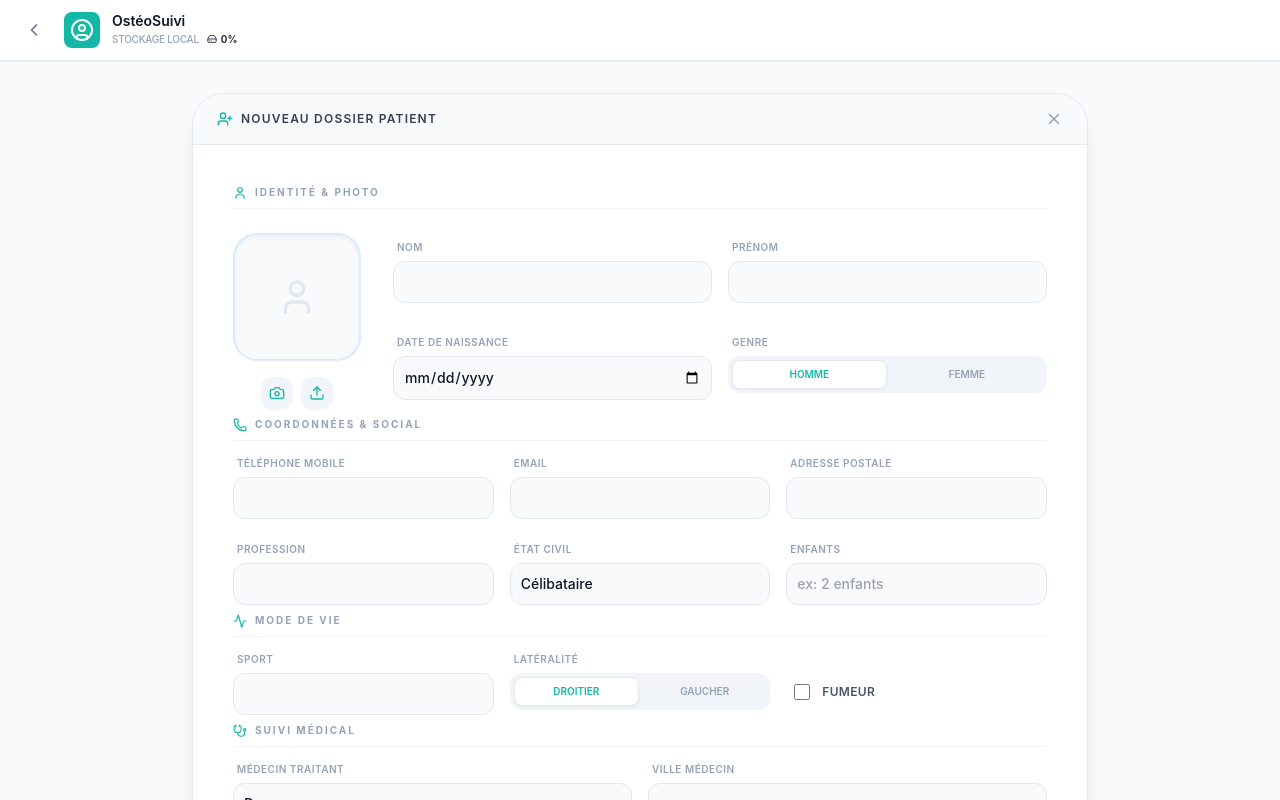
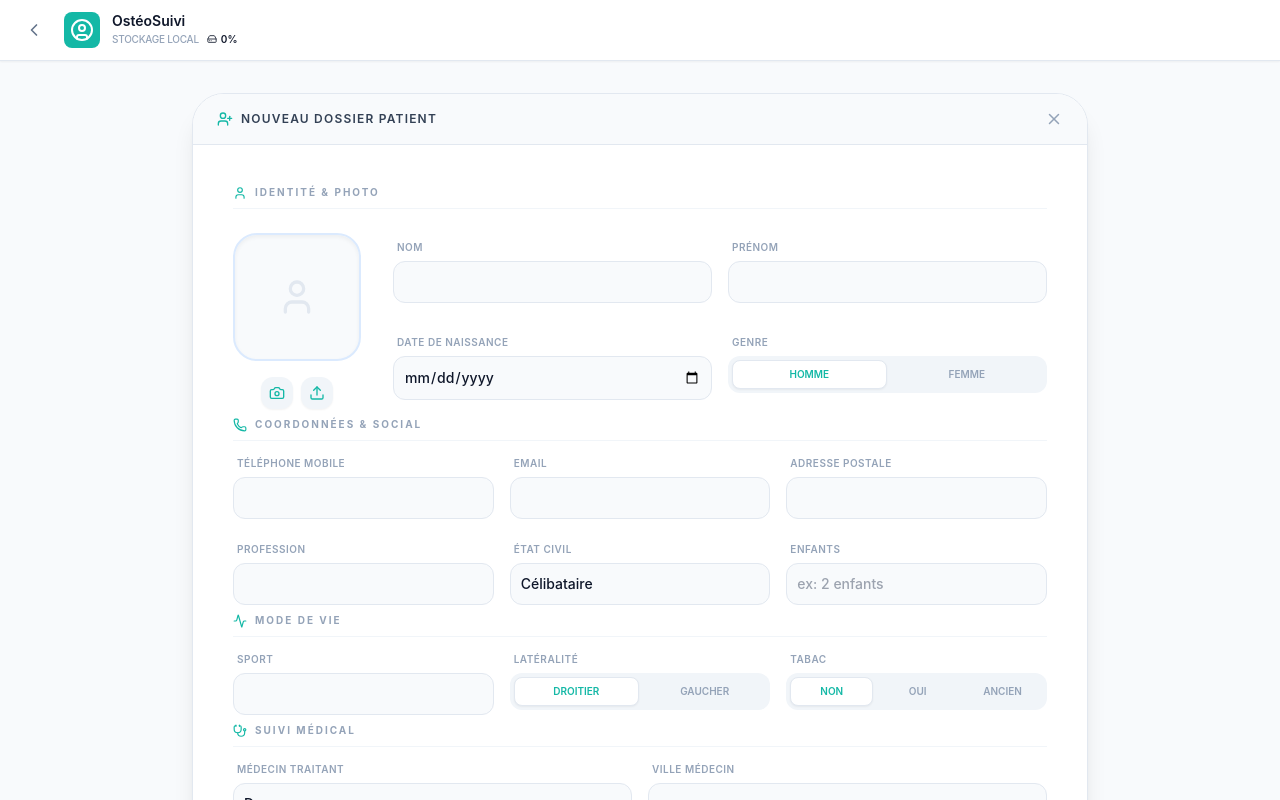
Before and after one commit to FloAFDEV/Franck_BLANCHET, a React (Vite) app: page / in a window 1280 px wide. Both pictures are taken after a click on the button "NOUVEAU". Shown: the top 800 px of the page. Built offline with nearby package versions, Linux system fonts and the light colour scheme.

Commit message:
feat: Add former smoker status and details
Introduces new fields `isFormerSmoker` and `smokerSince` to the `Patient` type to track smoking history.
Updates the `PatientForm` and `PatientDetail` components to include these fields, enhancing patient record completeness.

```diff
--- a/components/PatientDetail.tsx
+++ b/components/PatientDetail.tsx
@@ -2,7 +2,7 @@
 import React, { useState, useEffect, useCallback, useMemo } from 'react';
 import { db } from '../db';
 import { Patient, Session } from '../types';
-import { User, Phone, Briefcase, Calendar, History, Plus, Edit3, Trash2, ChevronDown, Mail, Search, MapPin, Users, Activity, HeartPulse, Stethoscope, ClipboardList, BookOpen, ExternalLink, Eye, Headphones, Info, Filter, X, Scissors, Bone, Ear, Pill, StickyNote } from 'lucide-react';
+import { User, Phone, Briefcase, Calendar, History, Plus, Edit3, Trash2, ChevronDown, Mail, Search, MapPin, Users, Activity, HeartPulse, Stethoscope, ClipboardList, BookOpen, ExternalLink, Eye, Info, X, Scissors, Bone, Ear, Pill, StickyNote } from 'lucide-react';
 import SessionForm from './SessionForm';
 import { getImageUrl, revokeUrl } from '../services/imageService';
 
@@ -22,6 +22,11 @@ const getAge = (birthDate: string) => {
   return age;
 };
 
+const capitalize = (str: string) => {
+  if (!str) return "";
+  return str.charAt(0).toUpperCase() + str.slice(1).toLowerCase();
+};
+
 const SectionHeader = ({ icon: Icon, title }: any) => (
   <div className="flex items-center gap-2 mb-6 text-[10px] font-medium text-slate-400 uppercase tracking-[0.25em] px-1 border-b border-slate-100 dark:border-slate-800 pb-3">
     <Icon size={16} className="text-primary/70" /> {title}
@@ -29,16 +34,17 @@ const SectionHeader = ({ icon: Icon, title }: any) => (
 );
 
 const InfoTag = ({ label, value, icon: Icon, href }: any) => {
+  const displayValue = value && value !== "undefined" ? value : "-";
   const Content = (
-    <div className={`flex items-center gap-3 p-3.5 bg-slate-50 dark:bg-slate-800/40 rounded-2xl border border-slate-100 dark:border-slate-800 transition-all ${href ? 'hover:border-primary group cursor-pointer' : ''}`}>
-      {Icon && <Icon size={16} className={`shrink-0 ${href ? 'text-slate-400 group-hover:text-primary' : 'text-slate-400'}`} />}
+    <div className={`flex items-center gap-3 p-3.5 bg-slate-50 dark:bg-slate-800/40 rounded-2xl border border-slate-100 dark:border-slate-800 transition-all ${href && value ? 'hover:border-primary group cursor-pointer' : ''}`}>
+      {Icon && <Icon size={16} className={`shrink-0 ${href && value ? 'text-slate-400 group-hover:text-primary' : 'text-slate-400'}`} />}
       <div className="min-w-0 flex-1">
         <p className="text-[9px] font-medium text-slate-400 uppercase tracking-tighter mb-0.5">{label}</p>
-        <p className={`text-xs font-semibold truncate ${href ? 'text-slate-700 dark:text-slate-200 group-hover:text-primary' : 'text-slate-700 dark:text-slate-200'}`}>
-          {value || '—'}
+        <p className={`text-xs font-semibold truncate ${href && value ? 'text-slate-700 dark:text-slate-200 group-hover:text-primary' : 'text-slate-700 dark:text-slate-200'}`}>
+          {displayValue}
         </p>
       </div>
-      {href && <ExternalLink size={10} className="text-slate-300 group-hover:text-primary opacity-0 group-hover:opacity-100 transition-all" />}
+      {href && value && <ExternalLink size={10} className="text-slate-300 group-hover:text-primary opacity-0 group-hover:opacity-100 transition-all" />}
     </div>
   );
 
@@ -55,7 +61,7 @@ const MedicalCard = ({ title, content, icon: Icon, iconColor = "text-primary/60"
       <Icon size={14} className={iconColor} />
       <h4 className="text-[10px] font-semibold text-slate-500 uppercase tracking-wider">{title}</h4>
     </div>
-    <p className="text-xs text-slate-600 dark:text-slate-400 leading-relaxed italic font-medium">{content || "Aucun antécédent renseigné"}</p>
+    <p className="text-xs text-slate-600 dark:text-slate-400 leading-relaxed italic font-medium">{content || "-"}</p>
   </div>
 );
 
@@ -147,17 +153,28 @@ const PatientDetail: React.FC<PatientDetailProps> = ({ patientId, onEdit, onDele
     ? 'border-pink-500 shadow-[0_0_20px_rgba(236,72,153,0.3)]'
     : 'border-blue-500 shadow-[0_0_20px_rgba(59,130,246,0.3)]';
 
-  // Formatage du nom du médecin
   const formattedGpName = useMemo(() => {
-    if (!patient.gpName) return "Non renseigné";
+    if (!patient.gpName || patient.gpName === "Dr. ") return "-";
     const name = patient.gpName.trim();
     if (name.toLowerCase().startsWith("dr")) return name;
     return `Dr. ${name}`;
   }, [patient.gpName]);
 
+  const smokerLabel = useMemo(() => {
+    if (patient.isSmoker) return `Fumeur${patient.smokerSince ? ` (${patient.smokerSince})` : ''}`;
+    if (patient.isFormerSmoker) return `Ancien fumeur${patient.smokerSince ? ` (${patient.smokerSince})` : ''}`;
+    return "Non fumeur";
+  }, [patient.isSmoker, patient.isFormerSmoker, patient.smokerSince]);
+
+  const familyLabel = useMemo(() => {
+    if (!patient.familyStatus) return "-";
+    const status = patient.familyStatus;
+    const children = patient.hasChildren && patient.hasChildren !== "Non" ? ` (${patient.hasChildren})` : '';
+    return `${status}${children}`;
+  }, [patient.familyStatus, patient.hasChildren]);
+
   return (
     <div className="space-y-12 pb-24 animate-in fade-in duration-500">
-      {/* IDENTIFICATION DE SECTION */}
       <div className="px-2">
         <p className="text-[10px] font-extralight text-slate-400 dark:text-slate-500 uppercase tracking-[0.4em] mb-2">Fiche Patient</p>
       </div>
@@ -171,7 +188,7 @@ const PatientDetail: React.FC<PatientDetailProps> = ({ patientId, onEdit, onDele
           <div className="flex flex-col lg:flex-row justify-between items-center lg:items-start gap-6 mb-8">
             <div className="space-y-2">
               <h2 className="text-4xl font-bold text-slate-900 dark:text-slate-100 leading-tight uppercase tracking-tight">
-                {patient.lastName} <span className="font-light text-slate-400 lowercase">{patient.firstName}</span>
+                {patient.lastName} <span className="font-light text-slate-400 lowercase">{capitalize(patient.firstName)}</span>
               </h2>
               <div className="flex flex-wrap items-center justify-center lg:justify-start gap-3 mt-3">
                 <span className={`px-3 py-1.5 rounded-xl text-[10px] font-semibold uppercase tracking-widest ${patient.gender === 'F' ? 'bg-pink-50 text-pink-600 dark:bg-pink-900/30' : 'bg-blue-50 text-blue-600 dark:bg-blue-900/30'}`}>
@@ -213,11 +230,10 @@ const PatientDetail: React.FC<PatientDetailProps> = ({ patientId, onEdit, onDele
             <InfoTag label="Email" value={patient.email} icon={Mail} href={patient.email ? `mailto:${patient.email}` : undefined} />
             <InfoTag label="Localité" value={patient.address} icon={MapPin} href={patient.address ? `https://www.google.com/maps/search/?api=1&query=${encodeURIComponent(patient.address)}` : undefined} />
             <InfoTag label="Profession" value={patient.profession} icon={Briefcase} />
-            <InfoTag label="Famille" value={`${patient.familyStatus}${patient.hasChildren ? ` (${patient.hasChildren})` : ''}`} icon={Users} />
+            <InfoTag label="Famille" value={familyLabel} icon={Users} />
             <InfoTag label="Latéralité" value={patient.laterality === 'G' ? 'Gaucher' : 'Droitier'} icon={Activity} />
           </div>
 
-          {/* SECTION MEDECIN RÉFÉRENT */}
           <div className="mt-6 p-5 bg-slate-50/50 dark:bg-slate-800/30 rounded-3xl border border-slate-100 dark:border-slate-800 flex flex-col sm:flex-row items-center gap-4">
             <div className="w-10 h-10 bg-primary/10 rounded-xl flex items-center justify-center text-primary shrink-0">
               <Stethoscope size={20} />
@@ -239,20 +255,20 @@ const PatientDetail: React.FC<PatientDetailProps> = ({ patientId, onEdit, onDele
           <div className="grid grid-cols-1 md:grid-cols-2 xl:grid-cols-3 gap-5">
             <div className="p-6 bg-white dark:bg-slate-900 border border-slate-100 dark:border-slate-800 rounded-[2rem] shadow-sm flex flex-col justify-center">
               <p className="text-[10px] font-medium text-slate-400 uppercase tracking-widest mb-2 px-1">Activité Sportive</p>
-              <p className="text-sm text-slate-700 dark:text-slate-200 font-medium">{patient.physicalActivity || "Aucune activité déclarée"}</p>
+              <p className="text-sm text-slate-700 dark:text-slate-200 font-medium">{patient.physicalActivity || "-"}</p>
             </div>
             <div className="p-6 bg-primary-soft border border-primary-border rounded-[2rem] shadow-sm flex flex-col justify-center">
               <div className="flex items-center gap-2 mb-2 text-[10px] font-semibold text-primary uppercase tracking-widest px-1">
                 <Activity size={16} /> Mode de vie
               </div>
-              <p className="text-sm font-bold text-slate-900 dark:text-slate-100 truncate">{patient.isSmoker ? "Fumeur" : "Non fumeur"}</p>
-              <p className="text-[10px] font-medium text-slate-500 uppercase tracking-tighter mt-1">{patient.physicalActivity}</p>
+              <p className="text-sm font-bold text-slate-900 dark:text-slate-100 truncate">{smokerLabel}</p>
+              <p className="text-[10px] font-medium text-slate-500 uppercase tracking-tighter mt-1">{patient.physicalActivity || "-"}</p>
             </div>
             <div className="p-6 bg-amber-50 dark:bg-amber-900/20 border border-amber-100 dark:border-amber-900/40 rounded-[2rem] shadow-sm flex flex-col justify-center">
               <div className="flex items-center gap-2 mb-2 text-[10px] font-semibold text-amber-600 uppercase tracking-widest px-1">
                 <HeartPulse size={16} /> Traitement actuel
               </div>
-              <p className="text-xs text-amber-900 dark:text-amber-200 leading-relaxed italic font-medium">{patient.currentTreatment || "Pas de traitement en cours"}</p>
+              <p className="text-xs text-amber-900 dark:text-amber-200 leading-relaxed italic font-medium">{patient.currentTreatment || "-"}</p>
             </div>
           </div>
         </div>
@@ -337,19 +353,19 @@ const PatientDetail: React.FC<PatientDetailProps> = ({ patientId, onEdit, onDele
                   <div className="px-8 pb-10 pt-6 grid grid-cols-1 md:grid-cols-2 gap-8 border-t border-slate-50 dark:border-slate-800 animate-in fade-in slide-in-from-top-4 duration-500">
                     <div className="space-y-3">
                       <label className="text-[10px] font-semibold text-slate-400 uppercase tracking-widest flex items-center gap-2"><BookOpen size={14} className="text-primary/50" /> Motif / HDLM</label>
-                      <div className="bg-slate-50 dark:bg-slate-800/50 p-5 rounded-2xl text-xs text-slate-700 dark:text-slate-300 leading-relaxed italic border border-slate-100 dark:border-slate-800">{s.hdlm || "—"}</div>
+                      <div className="bg-slate-50 dark:bg-slate-800/50 p-5 rounded-2xl text-xs text-slate-700 dark:text-slate-300 leading-relaxed italic border border-slate-100 dark:border-slate-800">{s.hdlm || "-"}</div>
                     </div>
                     <div className="space-y-3">
                       <label className="text-[10px] font-semibold text-slate-400 uppercase tracking-widest flex items-center gap-2"><Activity size={14} className="text-primary/50" /> Tests Cliniques</label>
-                      <div className="bg-slate-50 dark:bg-slate-800/50 p-5 rounded-2xl text-xs text-slate-700 dark:text-slate-300 leading-relaxed italic border border-slate-100 dark:border-slate-800">{s.tests || "—"}</div>
+                      <div className="bg-slate-50 dark:bg-slate-800/50 p-5 rounded-2xl text-xs text-slate-700 dark:text-slate-300 leading-relaxed italic border border-slate-100 dark:border-slate-800">{s.tests || "-"}</div>
                     </div>
                     <div className="space-y-3">
                       <label className="text-[10px] font-semibold text-slate-400 uppercase tracking-widest flex items-center gap-2"><HeartPulse size={14} className="text-primary/50" /> Traitement</label>
-                      <div className="bg-slate-50 dark:bg-slate-800/50 p-5 rounded-2xl text-xs text-slate-700 dark:text-slate-300 leading-relaxed italic border border-slate-100 dark:border-slate-800">{s.treatment || "—"}</div>
+                      <div className="bg-slate-50 dark:bg-slate-800/50 p-5 rounded-2xl text-xs text-slate-700 dark:text-slate-300 leading-relaxed italic border border-slate-100 dark:border-slate-800">{s.treatment || "-"}</div>
                     </div>
                     <div className="space-y-3">
                       <label className="text-[10px] font-semibold text-slate-400 uppercase tracking-widest flex items-center gap-2"><ClipboardList size={14} className="text-primary/50" /> Conseils</label>
-                      <div className="bg-slate-50 dark:bg-slate-800/50 p-5 rounded-2xl text-xs text-slate-700 dark:text-slate-300 leading-relaxed italic border border-slate-100 dark:border-slate-800">{s.advice || "—"}</div>
+                      <div className="bg-slate-50 dark:bg-slate-800/50 p-5 rounded-2xl text-xs text-slate-700 dark:text-slate-300 leading-relaxed italic border border-slate-100 dark:border-slate-800">{s.advice || "-"}</div>
                     </div>
                   </div>
                 )}
--- a/components/PatientForm.tsx
+++ b/components/PatientForm.tsx
@@ -2,7 +2,7 @@
 import React, { useState, useEffect, useRef, useCallback } from 'react';
 import { db } from '../db';
 import { Patient, Gender, Laterality } from '../types';
-import { Camera, Upload, X, Save, Loader2, User, Activity, HeartPulse, UserPlus, Phone, Mail, Briefcase, Users, Stethoscope, ClipboardList, Eye, Headphones, History, FileText, Scissors, Bone, Ear, Pill, StickyNote } from 'lucide-react';
+import { Camera, Upload, X, Save, Loader2, User, Activity, HeartPulse, UserPlus, Phone, Mail, Briefcase, Users, Stethoscope, ClipboardList, Eye, History, Scissors, Bone, Ear, Pill, StickyNote } from 'lucide-react';
 import { processAndStoreImage, getImageUrl, revokeUrl } from '../services/imageService';
 
 interface PatientFormProps {
@@ -47,7 +47,8 @@ const TextAreaField = ({ label, value, onChange, icon: Icon, iconColor = "text-p
 const PatientForm: React.FC<PatientFormProps> = ({ patientId, onCancel, onSuccess }) => {
   const [formData, setFormData] = useState<Partial<Patient>>({
     firstName: '', lastName: '', birthDate: '', gender: 'M', phone: '', email: '', address: '',
-    familyStatus: 'Célibataire', hasChildren: '', profession: '', physicalActivity: '', isSmoker: false,
+    familyStatus: 'Célibataire', hasChildren: '', profession: '', physicalActivity: '',
+    isSmoker: false, isFormerSmoker: false, smokerSince: '',
     contraception: '', currentTreatment: '', laterality: 'D', gpName: 'Dr. ', gpCity: '',
     antSurgical: '', antTraumaRhuma: '', antOphtalmo: '', antORL: '', antDigestive: '', antNotes: '', medicalHistory: ''
   });
@@ -101,6 +102,11 @@ const PatientForm: React.FC<PatientFormProps> = ({ patientId, onCancel, onSucces
     }
   };
 
+  const capitalizeFirst = (str: string) => {
+    if (!str) return "";
+    return str.charAt(0).toUpperCase() + str.slice(1);
+  };
+
   const handleSubmit = async (e: React.FormEvent) => {
     e.preventDefault();
     if (!formData.lastName || !formData.firstName || !formData.birthDate) {
@@ -148,7 +154,7 @@ const PatientForm: React.FC<PatientFormProps> = ({ patientId, onCancel, onSucces
 
           <div className="flex-1 grid grid-cols-1 sm:grid-cols-2 gap-4">
             <InputField label="Nom" value={formData.lastName} onChange={(v:string) => setFormData({...formData, lastName: v.toUpperCase()})} />
-            <InputField label="Prénom" value={formData.firstName} onChange={(v:string) => setFormData({...formData, firstName: v})} />
+            <InputField label="Prénom" value={formData.firstName} onChange={(v:string) => setFormData({...formData, firstName: capitalizeFirst(v)})} />
             <InputField label="Date de Naissance" type="date" value={formData.birthDate} onChange={(v:string) => setFormData({...formData, birthDate: v})} />
             <div className="space-y-1">
               <label className="text-[10px] font-semibold text-slate-400 uppercase tracking-wider px-1">Genre</label>
@@ -194,9 +200,37 @@ const PatientForm: React.FC<PatientFormProps> = ({ patientId, onCancel, onSucces
               ))}
             </div>
           </div>
-          <div className="flex items-center gap-3 pt-6 px-2">
-            <input type="checkbox" id="smoker" className="w-4 h-4 accent-primary" checked={formData.isSmoker} onChange={e => setFormData({...formData, isSmoker: e.target.checked})} />
-            <label htmlFor="smoker" className="text-xs font-semibold text-slate-600 dark:text-slate-400 uppercase tracking-wide cursor-pointer">Fumeur</label>
+          <div className="space-y-1">
+            <label className="text-[10px] font-semibold text-slate-400 uppercase tracking-wider px-1">Tabac</label>
+            <div className="flex gap-1 p-1 bg-slate-100 dark:bg-slate-800/60 rounded-xl mb-2">
+              <button
+                type="button"
+                onClick={() => setFormData({...formData, isSmoker: false, isFormerSmoker: false})}
+                className={`flex-1 py-1.5 text-[10px] font-semibold rounded-lg transition-all ${!formData.isSmoker && !formData.isFormerSmoker ? 'bg-white dark:bg-slate-700 text-primary shadow-sm border border-slate-200 dark:border-slate-600' : 'text-slate-400'}`}>
+                NON
+              </button>
+              <button
+                type="button"
+                onClick={() => setFormData({...formData, isSmoker: true, isFormerSmoker: false})}
+                className={`flex-1 py-1.5 text-[10px] font-semibold rounded-lg transition-all ${formData.isSmoker ? 'bg-white dark:bg-slate-700 text-primary shadow-sm border border-slate-200 dark:border-slate-600' : 'text-slate-400'}`}>
+                OUI
+              </button>
+              <button
+                type="button"
+                onClick={() => setFormData({...formData, isSmoker: false, isFormerSmoker: true})}
+                className={`flex-1 py-1.5 text-[10px] font-semibold rounded-lg transition-all ${formData.isFormerSmoker ? 'bg-white dark:bg-slate-700 text-primary shadow-sm border border-slate-200 dark:border-slate-600' : 'text-slate-400'}`}>
+                ANCIEN
+              </button>
+            </div>
+            {(formData.isSmoker || formData.isFormerSmoker) && (
+              <input
+                type="text"
+                placeholder="Depuis quand / Combien de temps ?"
+                className="w-full p-2 bg-white dark:bg-slate-800/60 border border-slate-200 dark:border-slate-800 rounded-lg text-xs outline-none focus:border-primary"
+                value={formData.smokerSince || ''}
+                onChange={e => setFormData({...formData, smokerSince: e.target.value})}
+              />
+            )}
           </div>
         </div>
 
--- a/types.ts
+++ b/types.ts
@@ -16,6 +16,8 @@ export interface Patient {
   profession: string;
   physicalActivity: string;
   isSmoker: boolean;
+  isFormerSmoker?: boolean; // Nouveau: Ancien fumeur
+  smokerSince?: string; // Nouveau: Depuis quand / Durée
   contraception?: string; // Pour les femmes
   currentTreatment: string;
   laterality: Laterality;
```
